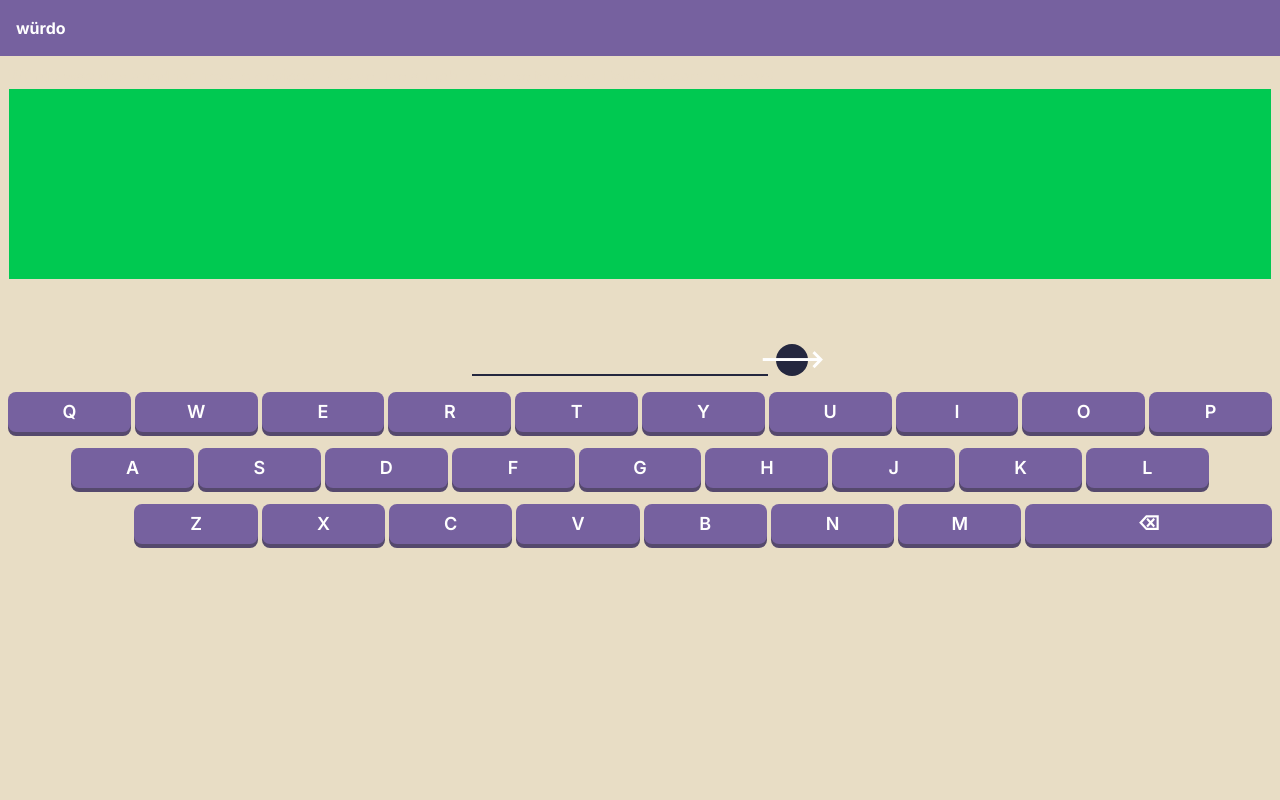
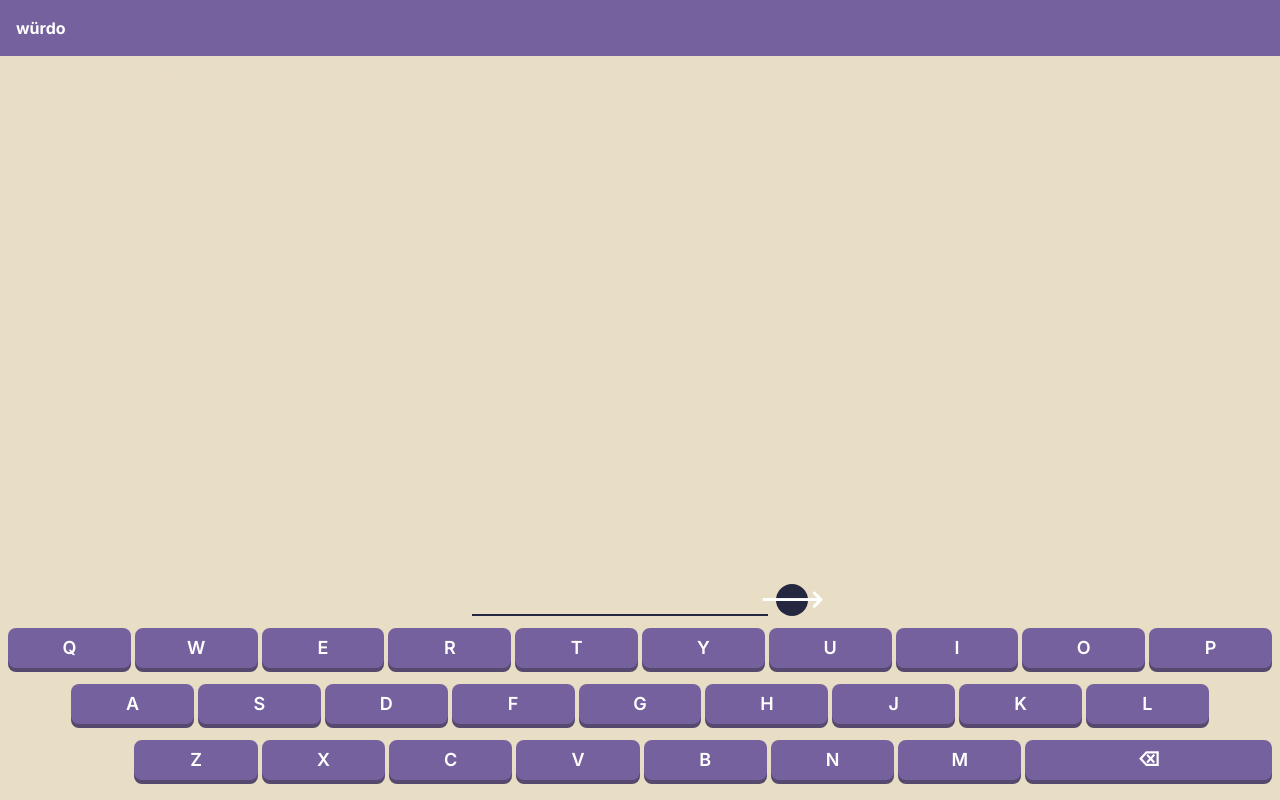
Before and after one commit to EliBrank/wurdo, a Next.js app: page /play in a window 1280 px wide. Built offline with nearby package versions, Linux system fonts and the light colour scheme.

Commit message:
get letters rendering correctly

```diff
--- a/app/globals.css
+++ b/app/globals.css
@@ -41,10 +41,10 @@
 @layer components {
   /* Use these as bases for common styling */
   .tile-green {
-    @apply inline-block text-center text-lg h-10 touch-manipulation min-w-6 bg-(--color-secondary) rounded-lg shadow-[0_0.25rem_0_0_var(--color-secondary-tint)] font-semibold text-default-light
+    @apply inline-block text-lg h-10 min-w-6 w-full touch-manipulation bg-[var(--color-secondary)] rounded-lg shadow-[0_0.25rem_0_0_var(--color-secondary-tint)] font-semibold text-default-light -translate-y-1;
   }
 
   .tile-purple {
-    @apply inline-block text-center text-lg h-10 touch-manipulation min-w-6 bg-(--color-tertiary) rounded-lg shadow-[0_0.25rem_0_0_var(--color-tertiary-tint)] font-semibold text-default-light
+    @apply inline-block text-center text-lg h-10 touch-manipulation min-w-6 bg-(--color-tertiary) rounded-lg shadow-[0_0.25rem_0_0_var(--color-tertiary-tint)] font-semibold text-default-light -translate-y-1
   }
 }
--- a/app/play/page.tsx
+++ b/app/play/page.tsx
@@ -16,7 +16,7 @@ export default function PlayPage() {
           </p>
         </div>
         {/* Page Content */}
-        <section className="h-full">
+        <section className="flex h-full flex-col">
           <GameArea />
         </section>
       </main>
--- a/src/components/GameArea.tsx
+++ b/src/components/GameArea.tsx
@@ -7,7 +7,7 @@ import { WordHistory } from "./WordHistory";
 
 export const GameArea = () => {
   const [typedWord, setTypedWord] = useState<string>('');
-  const [wordHistory, setWordHistory] = useState<string[][]>([]);
+  const [wordHistory, setWordHistory] = useState<string[]>([]);
 
   const minWordLength = 3, maxWordLength = 7;
 
@@ -29,17 +29,20 @@ export const GameArea = () => {
     if (typedWord.length < minWordLength || typedWord.length > maxWordLength) {
       return;
     }
+    if (wordHistory.includes(typedWord)) {
+      return;
+    }
     // TODO: connect to word scoring service
     const wordValidation = await getWordData(typedWord);
     if (!wordValidation) return;
 
-    setWordHistory(prev => [...prev, typedWord.split('')]);
+    setWordHistory(prev => [...prev, typedWord]);
     setTypedWord('');
   }
 
   return (
-    <div className="flex h-full flex-col pb-2">
-      <WordHistory wordStrings={wordHistory} />
+    <div className="mt-auto flex flex-col pb-2">
+      <WordHistory words={wordHistory} />
       <div className="mt-16">
         <WordInput
           typedWord={typedWord}
--- a/src/components/WordHistory.tsx
+++ b/src/components/WordHistory.tsx
@@ -1,32 +1,48 @@
 import { motion, AnimatePresence } from "motion/react";
+import { WordHistoryTile } from "./WordHistoryTile";
 
 type WordHistoryProps = {
-  wordStrings: string[][];
+  words: string[];
 };
 
-export const WordHistory = ({ wordStrings }: WordHistoryProps) => {
+export const WordHistory = ({ words }: WordHistoryProps) => {
+  const wordStrings = words.map((word) => {
+    return word.split('');
+  });
+
   return (
+    <div className="relative">
       <div
-      className="flex min-h-48 flex-col-reverse overflow-y-auto border bg-green-500 p-2"
+        className="flex max-h-[50vh] min-h-24 flex-col-reverse overflow-y-auto border px-16 py-2"
       >
         <AnimatePresence initial={false}>
-        {[...wordStrings].reverse().map((letters) => (
+          {[...wordStrings].reverse().map((letters, index) => {
+            const isNewest = index === 0;
+
+            return (
               <motion.div
                 key={letters.join('')}
                 initial={{ y: 50, opacity: 0 }}
-            animate={{ y: 0, opacity: 1 }}
+                animate={{ y: 0, opacity: isNewest ? 1 : 0.4 }}
                 exit={{ opacity: 0 }}
                 transition={{ duration: 0.4 }}
-            className="flex gap-1"
+                className="my-2 grid w-full grid-cols-7 gap-1"
               >
                 {letters.map((letter, i) => (
-              <div key={i} className="border px-2 py-1 text-black">
-                {letter}
+                  <div key={i} className="flex flex-1 items-center justify-center">
+                    <WordHistoryTile
+                      label={letter}
+                    />
                   </div>
                 ))}
               </motion.div>
-        ))}
+            );
+          })}
         </AnimatePresence>
+      </div>
+
+      <div className="absolute top-0 left-0 h-4 w-full bg-gradient-to-b from-primary-light to-transparent"></div>
+      <div className="absolute bottom-0 left-0 h-4 w-full bg-gradient-to-t from-primary-light to-transparent"></div>
     </div>
   );
 };
--- /dev/null
+++ b/src/components/WordHistoryTile.tsx
@@ -0,0 +1,16 @@
+type WordHistoryTileProps = {
+  label: string;
+}
+
+export const WordHistoryTile = ({
+  label,
+} : WordHistoryTileProps) => {
+
+  return (
+    <span
+      className='tile-green col-span-1 flex items-center justify-center select-none'
+    >
+      {label}
+    </span>
+  );
+}
```
Lines whose indentation alone changed are shown as unchanged.
